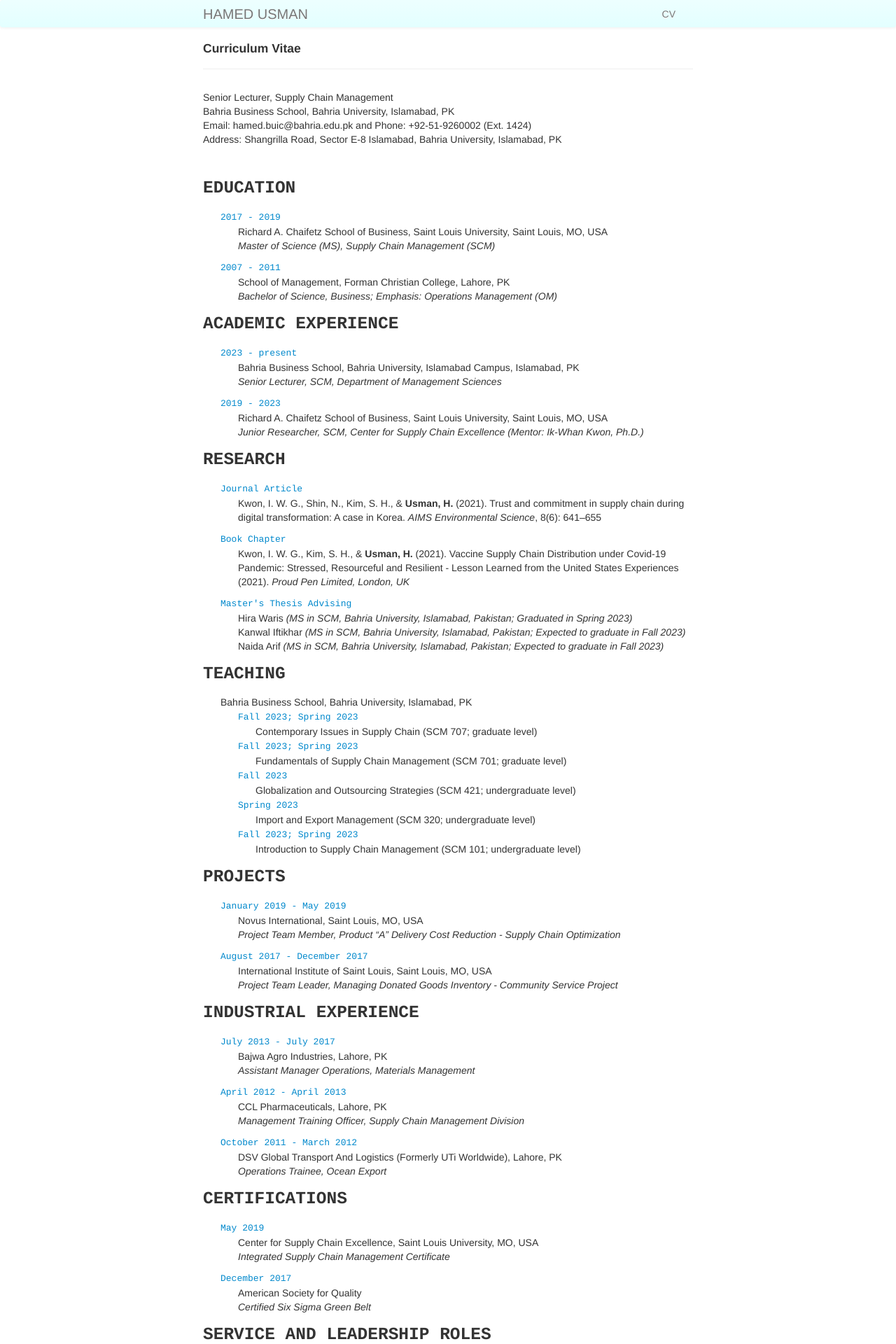
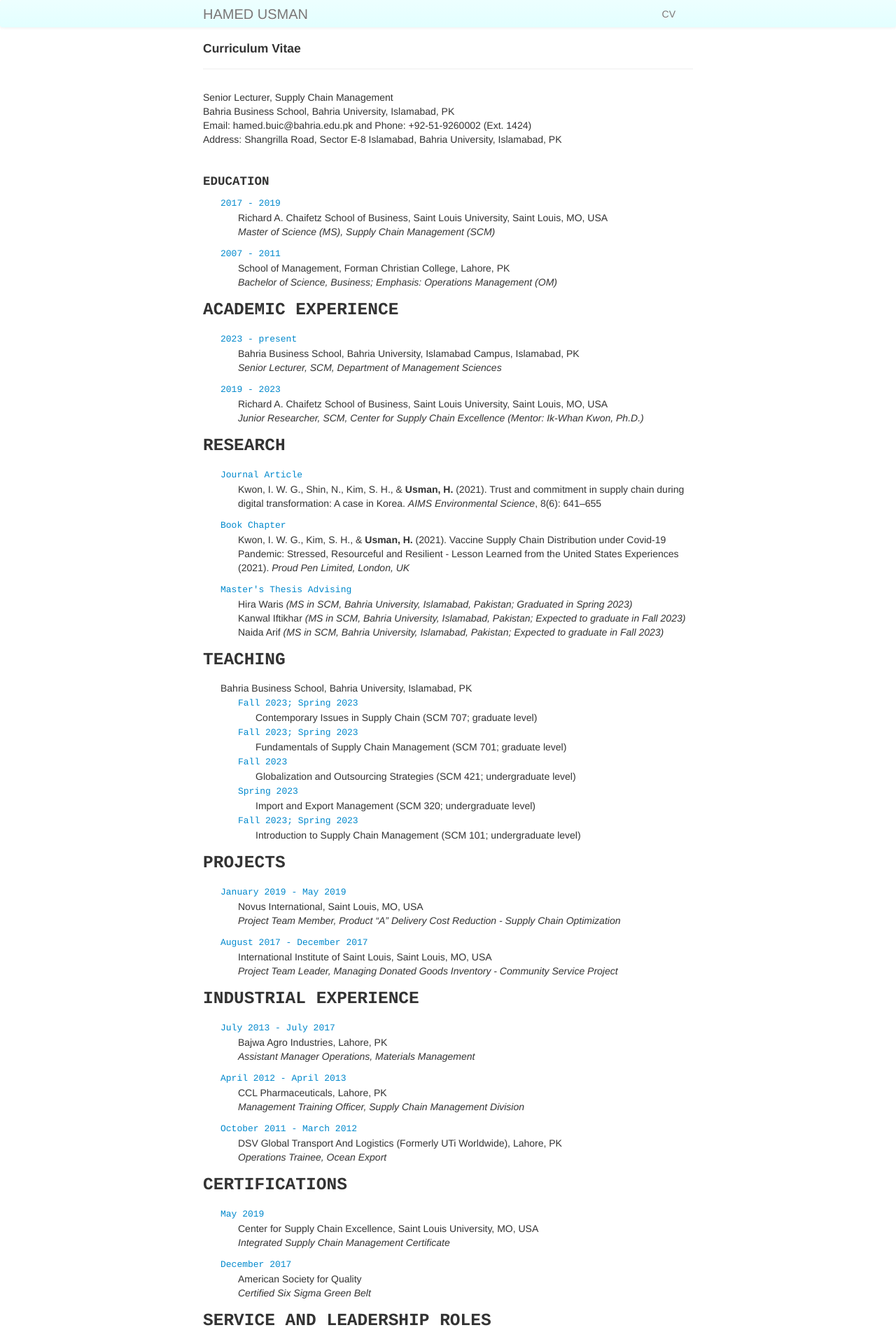
Before and after one commit to hamedusman/hamedusman.github.io, a Jekyll site: the page built from cv.md, in a window 1280 px wide. Shown: the top 1920 px of the page at 70% size. Built offline with Jekyll 4.4.1, drawn with Linux system fonts in a browser that asks for light colours.

Commit message:
Update cv.md

```diff
--- a/cv.md
+++ b/cv.md
@@ -9,7 +9,7 @@
 
 <br/>
 
-<h3 style="font-family:courier">EDUCATION</h3>
+<h4 style="font-family:courier">EDUCATION</h4>
 
 <ul style="list-style-type:none;">
  <a style="font-family:courier; font-size:13px">2017 - 2019</a>
```
